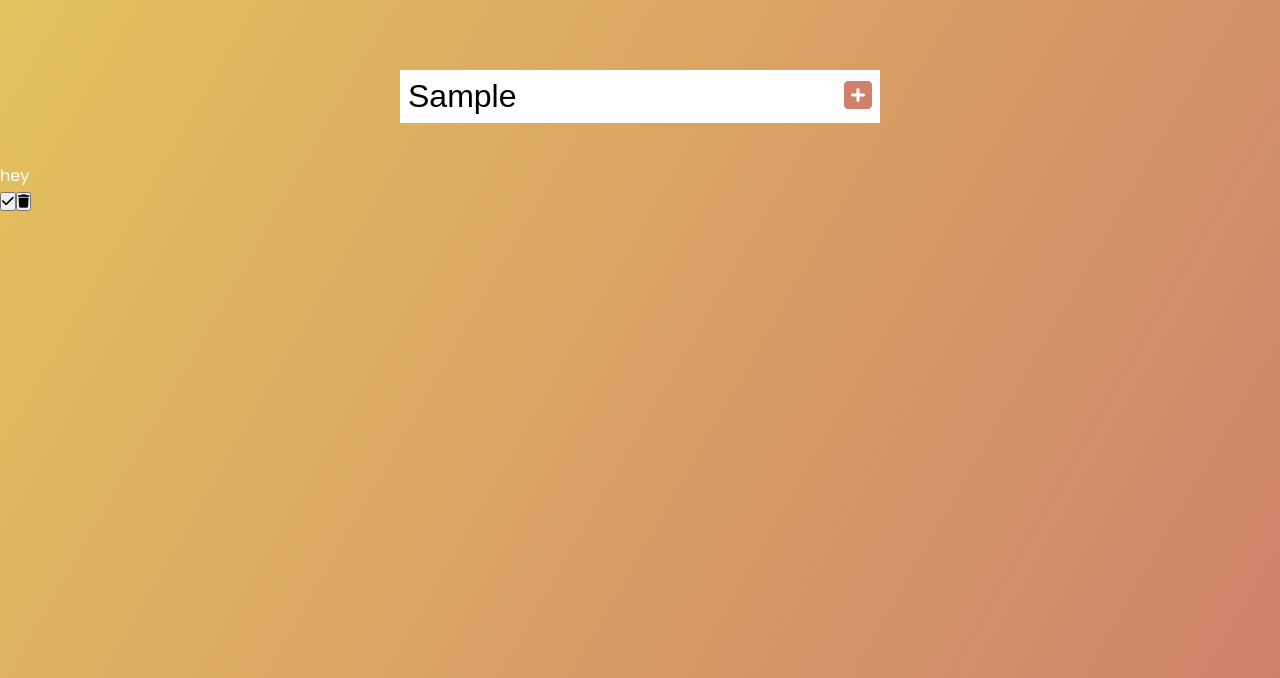
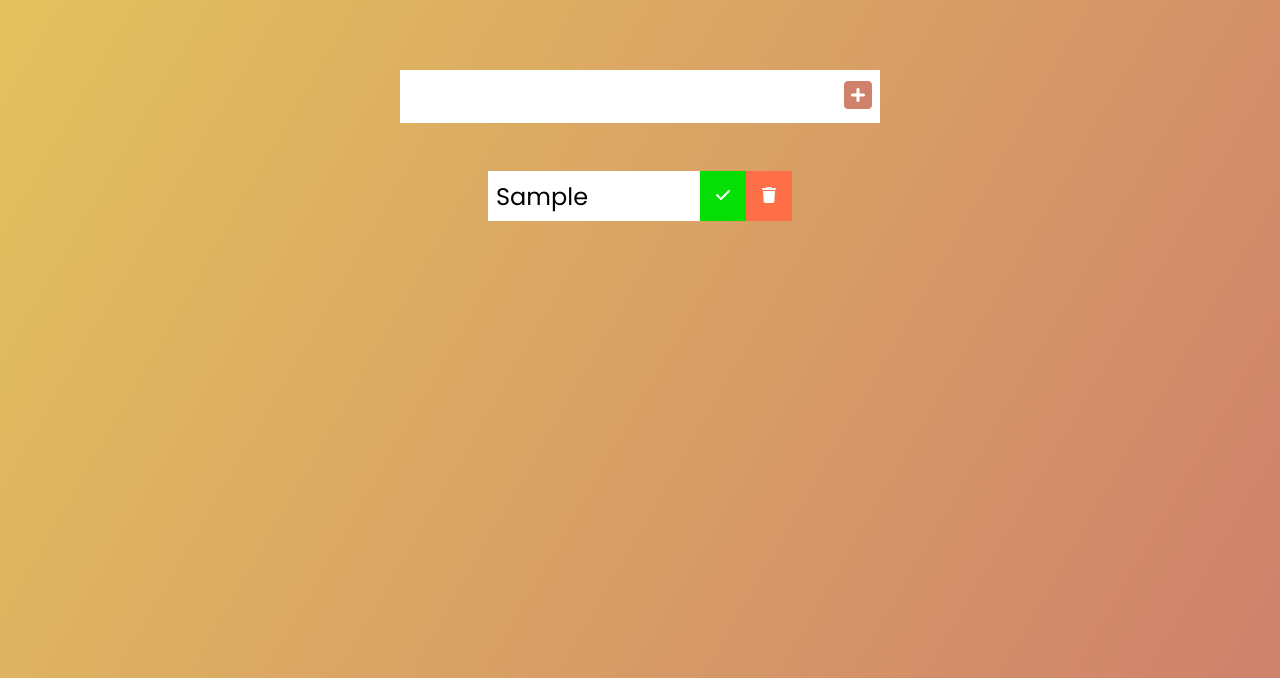
Before and after one commit to RoiMekaiton/todo-app, a plain HTML site: page index.html in a window 1280 px wide. Both pictures are taken after typing "Sample" into the empty fields and a click on the button 858 px from the left and 218 px from the top of the page. Shown: the part 122-800 px from the top of the page. Drawn offline with Linux system fonts and the light colour scheme.

Commit message:
manage the appending of the list and styling

```diff
--- a/app.js
+++ b/app.js
@@ -2,7 +2,7 @@
 // Selectors
 const todoInput = document.querySelector('.todo-input');
 const todoButton = document.querySelector('.todo-button');
-const todoList = document.querySelector('.todo-list');
+const todoList = document.querySelector('.todo-List');
 
 // Event Listeners
 todoButton.addEventListener('click', addTodo);
@@ -19,7 +19,7 @@ function addTodo(event) {
 
     // Create LI
     const newTodo = document.createElement('li');
-    newTodo.innerText = 'hey';
+    newTodo.innerText = todoInput.value;
     newTodo.classList.add('todo-item');
     todoDiv.appendChild(newTodo);
 
@@ -32,9 +32,12 @@ function addTodo(event) {
     // CHECK TRASH BUTTON
     const trashButton = document.createElement('button');
     trashButton.innerHTML = '<i class="fas fa-trash"></i>';
-    trashButton.classList.add("complete-btn")
+    trashButton.classList.add("trash-btn")
     todoDiv.appendChild(trashButton);
 
     // APPEND TO LIST
-        todoList.appendChild(todoDiv);
+    todoList.appendChild(todoDiv);
+
+    // Clear Todo INPUT VALUE
+    todoInput.value = "";
 }
--- a/index.html
+++ b/index.html
@@ -30,9 +30,7 @@
       </button>
     </form>
     <div class="todo-container">
-      <ul class="todo-list">
-
-      </ul>
+      <ul class="todo-List"></ul>
     </div>
 
     <script src="./app.js"></script>
--- a/style.css
+++ b/style.css
@@ -42,3 +42,45 @@ form button:hover{
     background: #cf816c;
     color: white;
 }
+
+.todo-container{
+    display: flex;
+    justify-content: center;
+    align-items: center;
+}
+
+.todo-List{
+    min-width: 25%;
+    list-style: none;
+}
+
+.todo{
+    margin: 0.5rem;
+    background-color: white;
+    color: black;
+    font-size: 1.5rem;
+    display: flex;
+    justify-content: space-between;
+    align-items: center;
+}
+
+.todo li{
+    flex: 1;
+}
+
+.trash-btn, .complete-btn{
+    background: #ff6f47;
+    color: white;
+    border: none;
+    padding: 1rem;
+    cursor: pointer;
+    font-size: 1rem;
+}
+
+.complete-btn{
+    background: rgb(6, 223, 6);
+}
+
+.todo-item{
+    padding: 0rem 0.5rem;
+}
```
